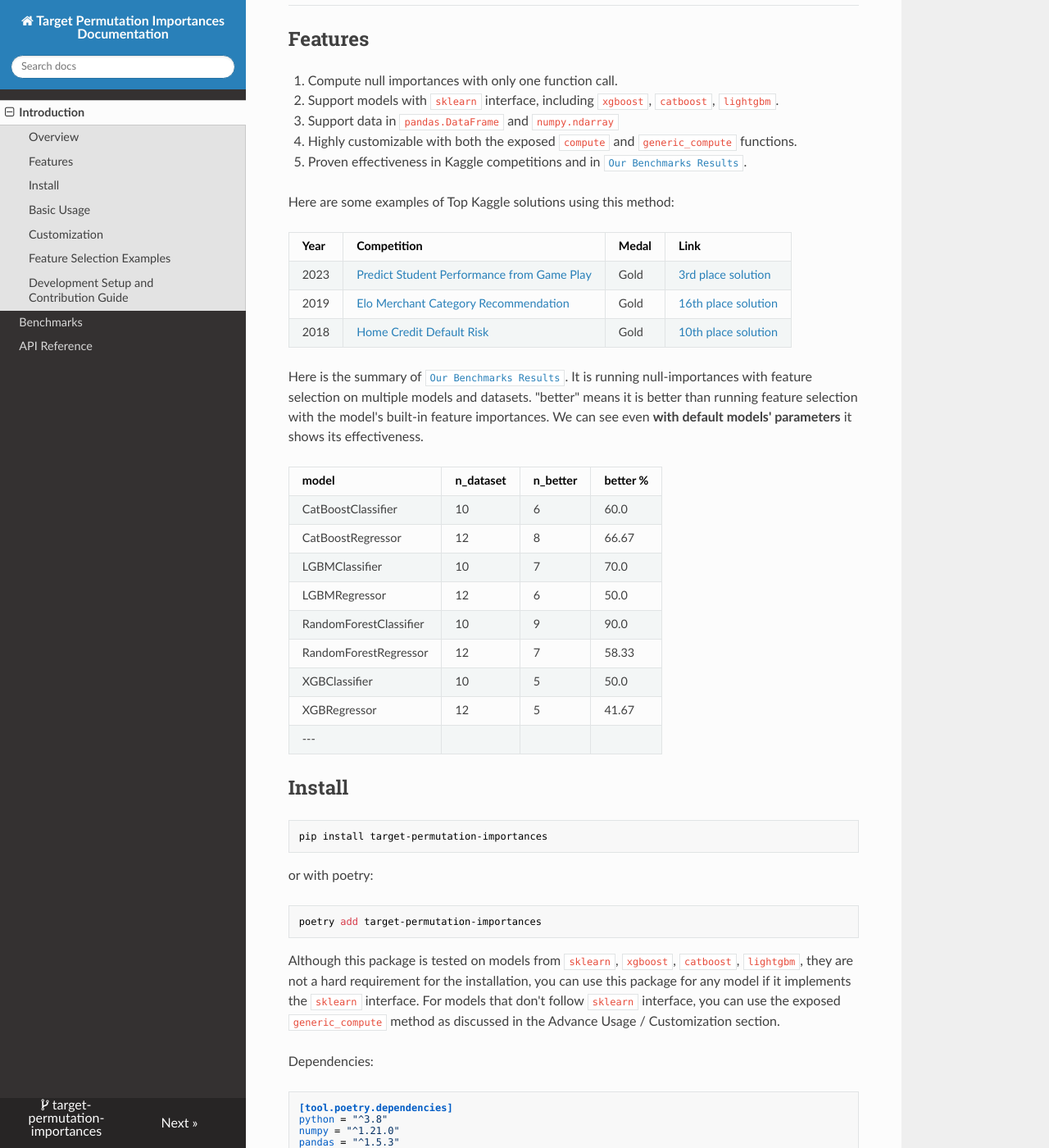
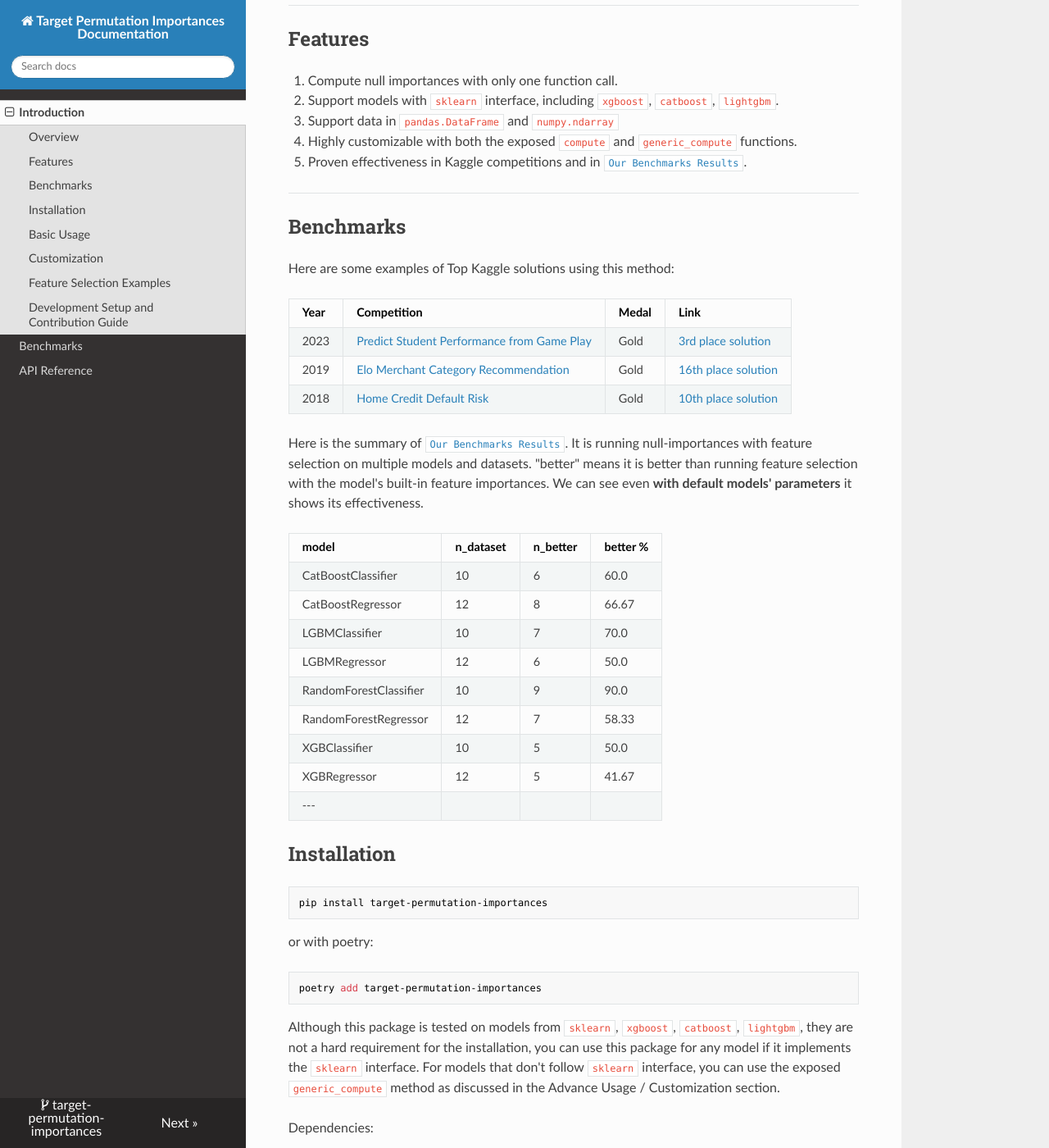
Before and after one commit to kingychiu/target-permutation-importances, an MkDocs documentation site: the page built from docs/index.md, in a window 1280 px wide and 1400 px high, scrolled down 898 px. Shown: the whole window at 82% size. Built offline with MkDocs 1.6.1, drawn with Linux system fonts in a browser that asks for light colours; nearby versions of some CDN libraries.

Commit message:
Update doc

````diff
--- a/README.md
+++ b/README.md
@@ -44,6 +44,9 @@ This method were originally proposed/implemented by:
 4. Highly customizable with both the exposed `compute` and `generic_compute` functions.
 5. Proven effectiveness in Kaggle competitions and in [`Our Benchmarks Results`](https://target-permutation-importances.readthedocs.io/en/latest/benchmarks/).
 
+---
+
+## Benchmarks
 Here are some examples of Top Kaggle solutions using this method:
 
 | Year | Competition                                                                                                                  | Medal | Link                                                                                                                                        |
@@ -66,7 +69,7 @@ Here is the summary of [`Our Benchmarks Results`](https://target-permutation-imp
 | XGBRegressor           | 12        | 5        | 41.67    |
 ---
 
-## Install
+## Installation
 
 ```
 pip install target-permutation-importances
--- a/docs/index.md
+++ b/docs/index.md
@@ -44,6 +44,9 @@ This method were originally proposed/implemented by:
 4. Highly customizable with both the exposed `compute` and `generic_compute` functions.
 5. Proven effectiveness in Kaggle competitions and in [`Our Benchmarks Results`](https://target-permutation-importances.readthedocs.io/en/latest/benchmarks/).
 
+---
+
+## Benchmarks
 Here are some examples of Top Kaggle solutions using this method:
 
 | Year | Competition                                                                                                                  | Medal | Link                                                                                                                                        |
@@ -66,7 +69,7 @@ Here is the summary of [`Our Benchmarks Results`](https://target-permutation-imp
 | XGBRegressor           | 12        | 5        | 41.67    |
 ---
 
-## Install
+## Installation
 
 ```
 pip install target-permutation-importances
````
